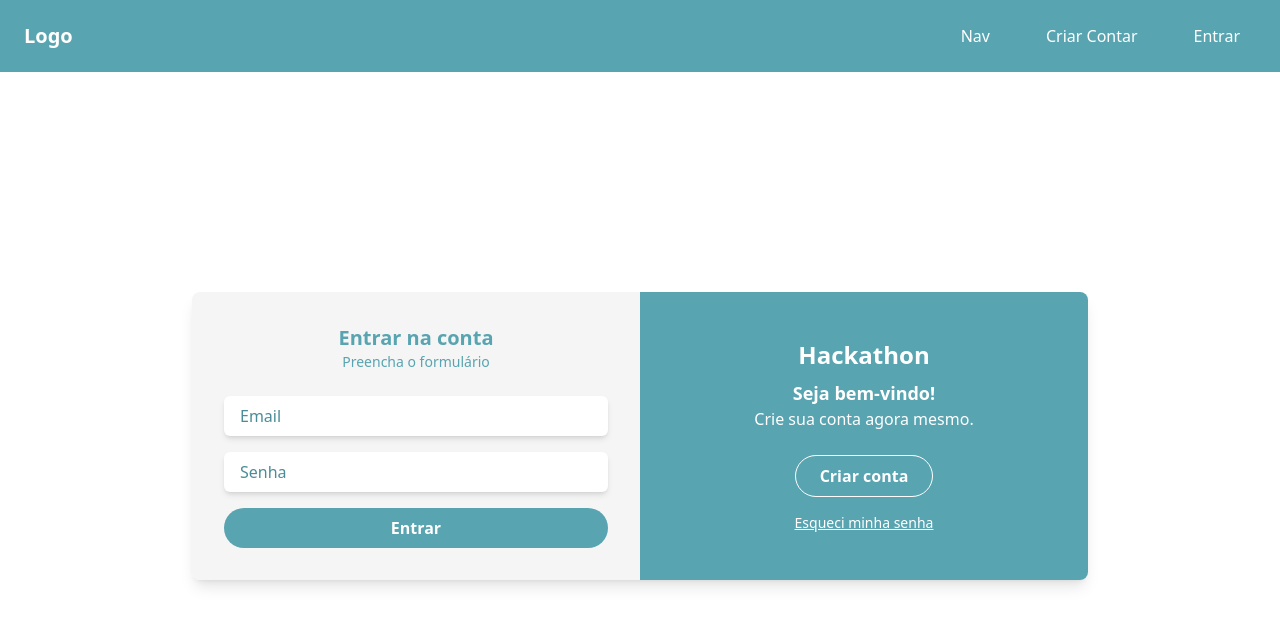
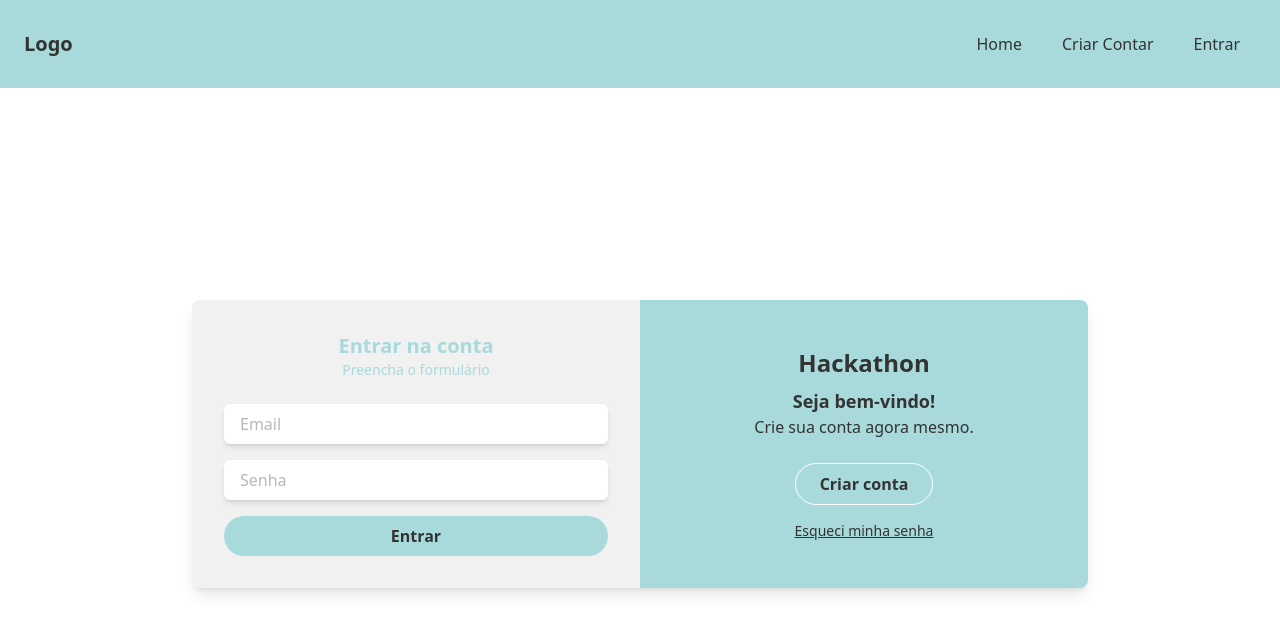
Before and after one commit to luccasts/hackathon, a React (Vite) app in the folder frontend/: page /entrar in a window 1280 px wide. Shown: the top 634 px of the page. Built offline with nearby package versions, Linux system fonts and the light colour scheme; no server answers.

Commit message:
frontend: fixing menu and colors

```diff
--- a/frontend/src/components/NavBar.tsx
+++ b/frontend/src/components/NavBar.tsx
@@ -3,34 +3,28 @@ import { Link } from "react-router";
 
 export default function NavBar() {
     const [isOpen, setIsOpen] = useState(false);
+
   return (
-    <header className="bg-secondary">
-      <nav className="container m-auto text-white px-6 py-4 flex items-center justify-between">
-        <div className="font-bold text-xl"><Link to={"/"}>Logo</Link></div>
+    <header className="bg-menu">
+      <nav className="container m-auto text-center text-text px-6 py-4 flex items-center justify-between">
+        <div className="font-bold text-xl"><Link to={"/"} onClick={() => setIsOpen(false)}
+        >Logo </Link></div>
         <button className="md:hidden" onClick={() => setIsOpen(!isOpen)}>
           {isOpen ? "✖" : "☰"}
         </button>
         <div
-          className={`flex-col md:flex-row md:flex space-y-4 md:space-y-0 md:space-x-6 absolute md:static left-0 top-15 w-full md:w-auto bg-gray-900 md:bg-transparent transition-all ${isOpen ? "flex" : "hidden"}`}
+          className={`flex-col md:flex-row md:flex p-2 md:space-y-0 md:space-x-6 absolute md:static left-0 top-15 w-full md:w-auto bg-menu md:bg-transparent transition-all ${isOpen ? "flex" : "hidden"}`}
         >
-          <Link
-            to="/"
-            className="block px-4 py-2 hover:bg-gray-700 md:hover:bg-transparent"
-          >
-            Nav
-          </Link>
-          <Link
-            to="/criar-conta"
-            className="block px-4 py-2 hover:bg-gray-700 md:hover:bg-transparent"
-          >
-            Criar Contar
-          </Link>
-          <Link
-            to="/entrar"
-            className="block px-4 py-2 hover:bg-gray-700 md:hover:bg-transparent"
-          >
-            Entrar
-          </Link>
+          <hr className="text-support" />
+          <Link to="/" onClick={() => setIsOpen(false)}
+            className="block px-2 py-2 hover:bg-menu-hover md:hover:bg-transparent"
+            > Home </Link>
+          <Link to="/criar-conta" onClick={() => setIsOpen(false)}
+            className="block px-2 py-2 hover:bg-menu-hover md:hover:bg-transparent"
+          > Criar Contar </Link>
+          <Link to="/entrar" onClick={() => setIsOpen(false)}
+            className="block px-2 py-2 hover:bg-menu-hover md:hover:bg-transparent"
+          > Entrar </Link>
         </div>
       </nav>
     </header>
--- a/frontend/src/index.css
+++ b/frontend/src/index.css
@@ -1,16 +1,23 @@
 @import "tailwindcss";
 @theme {
   --color-primary: #3a6ea5;
-  --color-primary-hover: #315c8a;
-  --color-secondary: #58a4b0;
-  --color-secondary-hover: #4b8c98;
-  --color-support: #f5f5f5;
-  --color-support-hover: #e1e1e1;
-  --color-background: #ffffff;
-  --color-background-hover: #f0f0f0;
-  --color-texto: #ffffff;
-  --color-texto-hover: #1e1e1e;
-  --color-placeholder: #4b8c98;
+  --color-primary-hover: #1a3e5c;
+
+  --color-secondary: #A8DADC;
+  --color-secondary-hover: #81C7C5;
+
+  --color-support: #F1F1F1;
+  --color-support-hover: #EAEAEA;
+
+  --color-background: #FFFFFF;
+  --color-background-hover: #F4F4F4;
+
+  --color-text: #333333;
+  --color-text-hover: #1A3E5C;
+  --color-placeholder: #B8B8B8;
+
+  --color-menu: #A8DADC;
+  --color-menu-hover: #81C7C5;
 }
 
 :root {
--- a/frontend/src/pages/Login/index.tsx
+++ b/frontend/src/pages/Login/index.tsx
@@ -32,7 +32,7 @@ export default function LoginPage() {
                 name="email"
                 id="email"
                 placeholder="Email"
-                className="w-full px-4 py-2 bg-background text-texto-hover placeholder-placeholder rounded-md shadow-md focus:outline-none"
+                className="w-full px-4 py-2 bg-background text-text-hover placeholder-placeholder rounded-md shadow-md focus:outline-none"
               />
             </div>
             <div>
@@ -44,12 +44,12 @@ export default function LoginPage() {
                 name="password"
                 id="password"
                 placeholder="Senha"
-                className="w-full px-4 py-2 bg-background text-texto-hover placeholder-placeholder rounded-md shadow-md focus:outline-none"
+                className="w-full px-4 py-2 bg-background text-text-hover placeholder-placeholder rounded-md shadow-md focus:outline-none"
               />
             </div>
             <button
               type="submit"
-              className="w-full bg-secondary text-texto py-2 rounded-full font-bold hover:bg-secondary-hover transition"
+              className="w-full bg-secondary text-text py-2 rounded-full font-bold hover:bg-secondary-hover transition"
             >
               Entrar
             </button>
@@ -57,7 +57,7 @@ export default function LoginPage() {
         </div>
 
         {/* Lado direito (agora com o estilo do lado esquerdo) */}
-        <div className="w-full md:w-1/2 bg-secondary text-texto flex flex-col items-center justify-center p-8">
+        <div className="w-full md:w-1/2 bg-secondary text-text flex flex-col items-center justify-center p-8">
           <div className="mb-6 text-center">
             <div className="text-2xl font-bold mb-2">Hackathon</div>
             <p className="text-lg font-semibold">Seja bem-vindo!</p>
--- a/frontend/src/pages/Register/index.tsx
+++ b/frontend/src/pages/Register/index.tsx
@@ -14,13 +14,13 @@ export default function RegisterPage() {
     <section className="flex items-center justify-center  bg-background px-4 flex-1">
       <div className="flex flex-col md:flex-row w-full max-w-4xl rounded-lg overflow-hidden shadow-lg">
         {/* Lado esquerdo (Login) */}
-        <div className="w-full md:w-1/2 bg-secondary text-texto flex flex-col items-center justify-center p-8">
+        <div className="w-full md:w-1/2 bg-primary text-text flex flex-col items-center justify-center p-8">
           <div className="mb-6 text-center">
             <div className="text-2xl font-bold mb-2">Hackathon</div>
             <p className="text-lg font-semibold">Seja bem-vindo!</p>
             <p>Acesse sua conta agora mesmo.</p>
           </div>
-          <button className="border border-background px-6 py-2 rounded-full font-bold hover:bg-background hover:text-secondary-hover transition">
+          <button className="border border-support px-6 py-2 rounded-full font-bold hover:bg-support hover:text-text-hover transition">
             ENTRAR
           </button>
           <a href="#" className="mt-4 text-sm underline">
@@ -30,10 +30,10 @@ export default function RegisterPage() {
 
         {/* Lado direito (Cadastro) */}
         <div className="w-full md:w-1/2 bg-support p-8">
-          <h2 className="text-xl font-bold text-center text-secondary">
+          <h2 className="text-xl font-bold text-center text-text">
             Crie sua conta
           </h2>
-          <p className="text-sm text-center text-secondary mb-6">
+          <p className="text-sm text-center text-text mb-6">
             Preencha o formulário
           </p>
           <form onSubmit={(e) => handleRegister(e)} className="space-y-4">
@@ -46,7 +46,7 @@ export default function RegisterPage() {
                 name="username"
                 id="username"
                 placeholder="Nome"
-                className="w-full px-4 py-2  bg-background text-texto-hover placeholder-placeholder rounded-md shadow-md focus:outline-none"
+                className="w-full px-4 py-2  bg-background text-text-hover placeholder-placeholder rounded-md shadow-md focus:outline-none"
               />
             </div>
             <div>
@@ -57,7 +57,7 @@ export default function RegisterPage() {
                 name="email"
                 id="email"
                 placeholder="Email"
-                className="w-full px-4 py-2 bg-background text-texto-hover placeholder-placeholder rounded-md shadow-md focus:outline-none"
+                className="w-full px-4 py-2 bg-background text-text-hover placeholder-placeholder rounded-md shadow-md focus:outline-none"
               />
             </div>
             <div>
@@ -69,12 +69,12 @@ export default function RegisterPage() {
                 name="password"
                 id="password"
                 placeholder="Senha"
-                className="w-full px-4 py-2 bg-background text-texto-hover placeholder-placeholder rounded-md shadow-md focus:outline-none"
+                className="w-full px-4 py-2 bg-background text-text-hover placeholder-placeholder rounded-md shadow-md focus:outline-none"
               />
             </div>
             <button
               type="submit"
-              className="w-full bg-secondary text-texto py-2 rounded-full font-bold hover:bg-secondary-hover transition"
+              className="w-full bg-secondary text-text py-2 rounded-full font-bold hover:bg-secondary-hover transition"
             >
               CADASTRAR
             </button>
```
